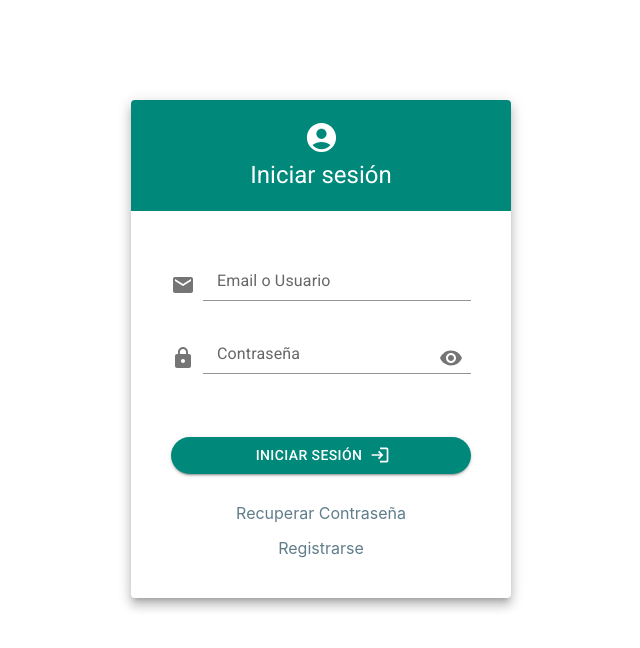
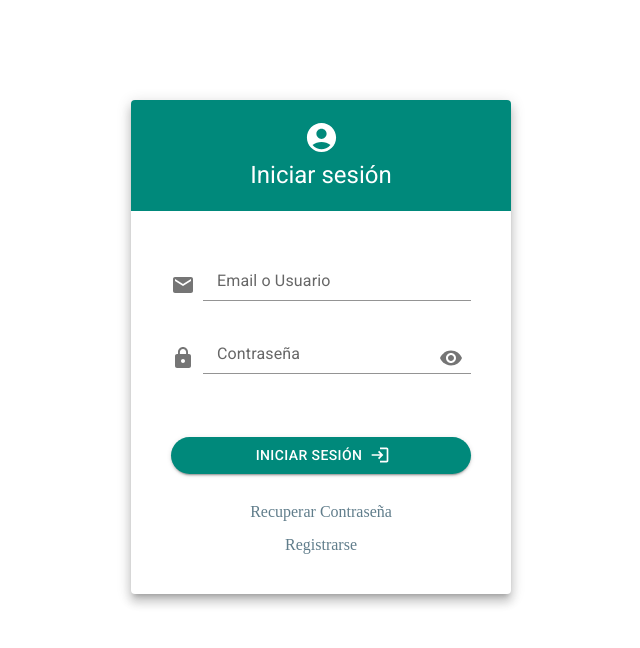
Before and after one commit to RodrigoArDiaz/sgic, a React (Create React App) app: page / in a window 1280 px wide. Shown: the top 648 px of the page, without its empty margins (319-959 px from the left). Built offline with nearby package versions, Linux system fonts and the light colour scheme.

Commit message:
feat: cambio nombre de app en index.html

```diff
--- a/public/index.html
+++ b/public/index.html
@@ -38,7 +38,7 @@
       rel="stylesheet"
       href="https://fonts.googleapis.com/icon?family=Material+Icons"
     />
-    <title>React App</title>
+    <title>Sistema de gestion de catedras</title>
   </head>
   <body>
     <noscript>You need to enable JavaScript to run this app.</noscript>
--- a/src/index.css
+++ b/src/index.css
@@ -1,4 +1,4 @@
-body {
+/* body {
   margin: 0;
   font-family: -apple-system, BlinkMacSystemFont, 'Segoe UI', 'Roboto', 'Oxygen',
     'Ubuntu', 'Cantarell', 'Fira Sans', 'Droid Sans', 'Helvetica Neue',
@@ -11,7 +11,7 @@ code {
   font-family: source-code-pro, Menlo, Monaco, Consolas, 'Courier New',
     monospace;
 }
-
+ */
 
 /* input[type="text"],
 input[type="email"],
```
Lines whose indentation alone changed are shown as unchanged.
